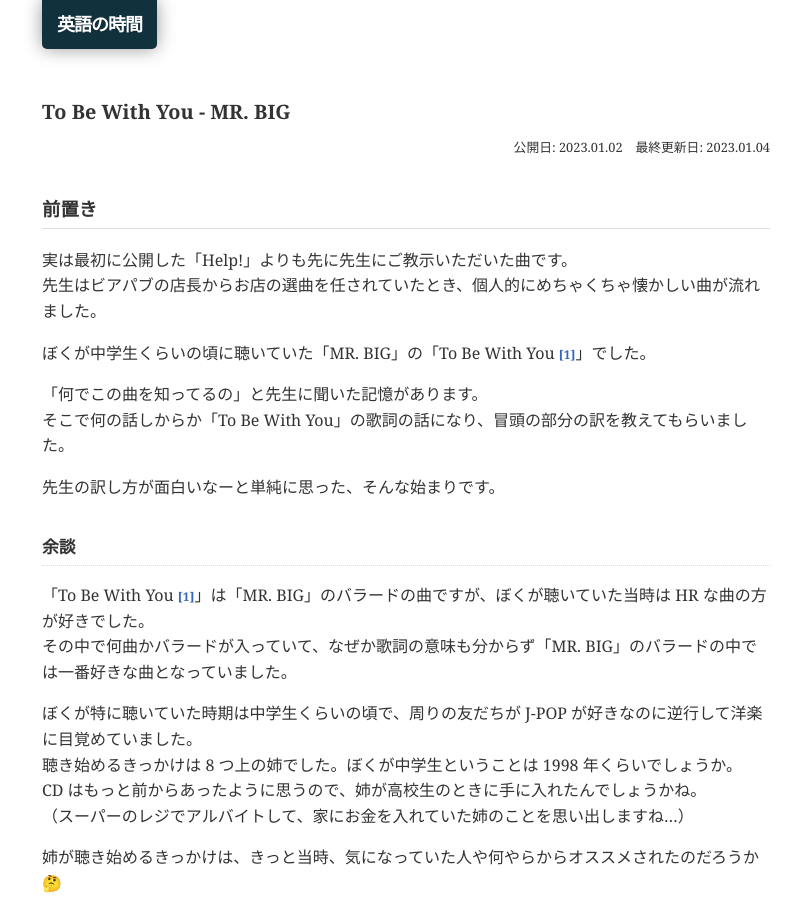
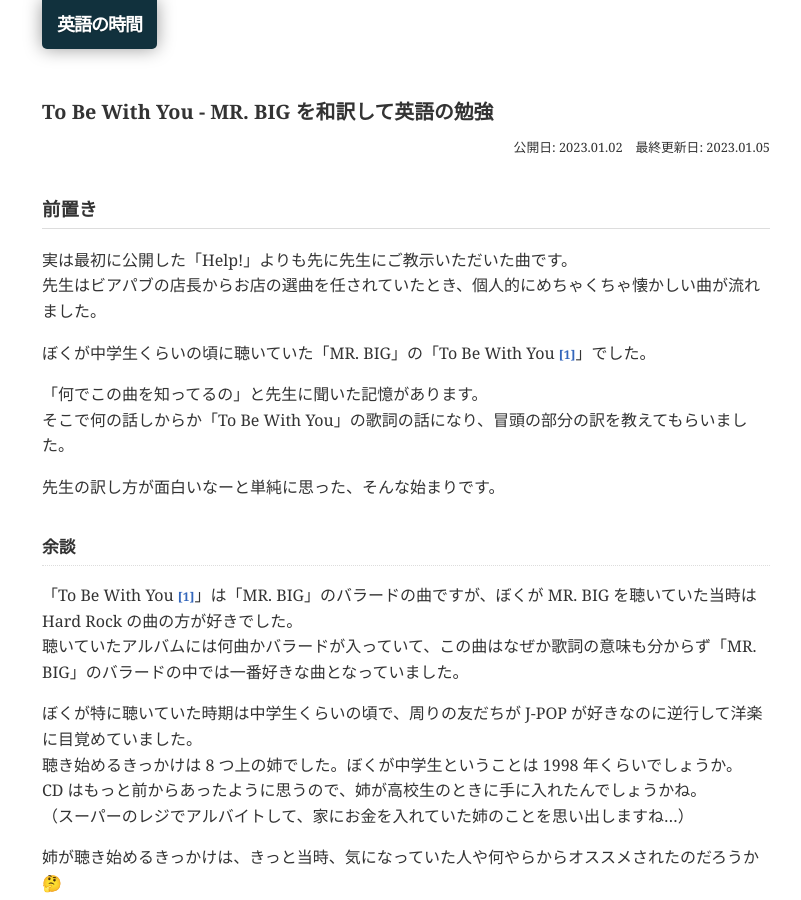
Before and after one commit to tetsuwo/en-study, a Jekyll site: the page built from _posts/2023-01-02-to-be-with-you-mrbig.md, in a window 1280 px wide and 900 px high. Shown: the whole window, without its empty margins (108-909 px from the left). Built offline with Jekyll 4.4.1, drawn with Linux system fonts in a browser that asks for light colours; some of the changed text lies outside the part shown.

Commit message:
Update 2023-01-02-to-be-with-you-mrbig.md

```diff
--- a/_posts/2023-01-02-to-be-with-you-mrbig.md
+++ b/_posts/2023-01-02-to-be-with-you-mrbig.md
@@ -1,8 +1,10 @@
 ---
 layout: post
-title: "To Be With You - MR. BIG"
+title: "To Be With You - MR. BIG を和訳して英語の勉強"
 date: 2023-01-02 10:00:00 +0900
-last_modified_at: 2023-01-04 03:00:00 +0900
+last_modified_at: 2023-01-05 19:00:00 +0900
+categories:
+- Lyrics
 tags:
 - MR. BIG
 ---
@@ -24,8 +26,8 @@
 
 ### 余談
 
-「To Be With You [^ToBeWithYou_wikipedia]」は「MR. BIG」のバラードの曲ですが、ぼくが聴いていた当時は HR な曲の方が好きでした。
-その中で何曲かバラードが入っていて、なぜか歌詞の意味も分からず「MR. BIG」のバラードの中では一番好きな曲となっていました。
+「To Be With You [^ToBeWithYou_wikipedia]」は「MR. BIG」のバラードの曲ですが、ぼくが MR. BIG を聴いていた当時は Hard Rock の曲の方が好きでした。
+聴いていたアルバムには何曲かバラードが入っていて、この曲はなぜか歌詞の意味も分からず「MR. BIG」のバラードの中では一番好きな曲となっていました。
 
 ぼくが特に聴いていた時期は中学生くらいの頃で、周りの友だちが J-POP が好きなのに逆行して洋楽に目覚めていました。
 聴き始めるきっかけは 8 つ上の姉でした。ぼくが中学生ということは 1998 年くらいでしょうか。
@@ -155,8 +157,8 @@
 
 僕は君と一緒になりたいんだ
 心の奥底で君もそう思ってくれてたらなぁ
-嫉妬と憂鬱の列で待っているよ
-今度こそ君と一緒になれたらな
+嫉妬と憂鬱な気持ちで待ったんだ
+今度こそ君と一緒になるために
 
 
 > Build up your confidence
@@ -165,8 +167,8 @@
 > Little boys that talk too much
 
 自信を持つんだ
-トップになれないときだってあるさ
-目を覚ませよ
+上手くいくときだってあるさ
+目を覚ませよ、誰が気にするのさ
 あいつらはお喋りしすぎなのさ
 
 
@@ -175,17 +177,17 @@
 > So come on baby, come on over
 > Let me be the one to hold you
 
-xxxxxxx
+(I've seen it all go down) 未訳
 君の恋は雨に流されたんだ
 だからこっちにおいで、さあ
-抱きしめるから
+抱きしめさせてよ
 
 
-> Why be along when we can be together baby
+> Why be alone when we can be together baby
 > You can make my life worthwhile
 > And I can make you start to smile
 
-なぜ一人なの？ 一緒になろうよ
+一緒になれるのになぜ一人なんだい？
 君は僕の人生を価値あるものにできる
 そして僕が君を笑顔にするよ
 
```
Also changed, not shown: other parts of _posts/2023-01-02-to-be-with-you-mrbig.md (+1 -2 lines).
